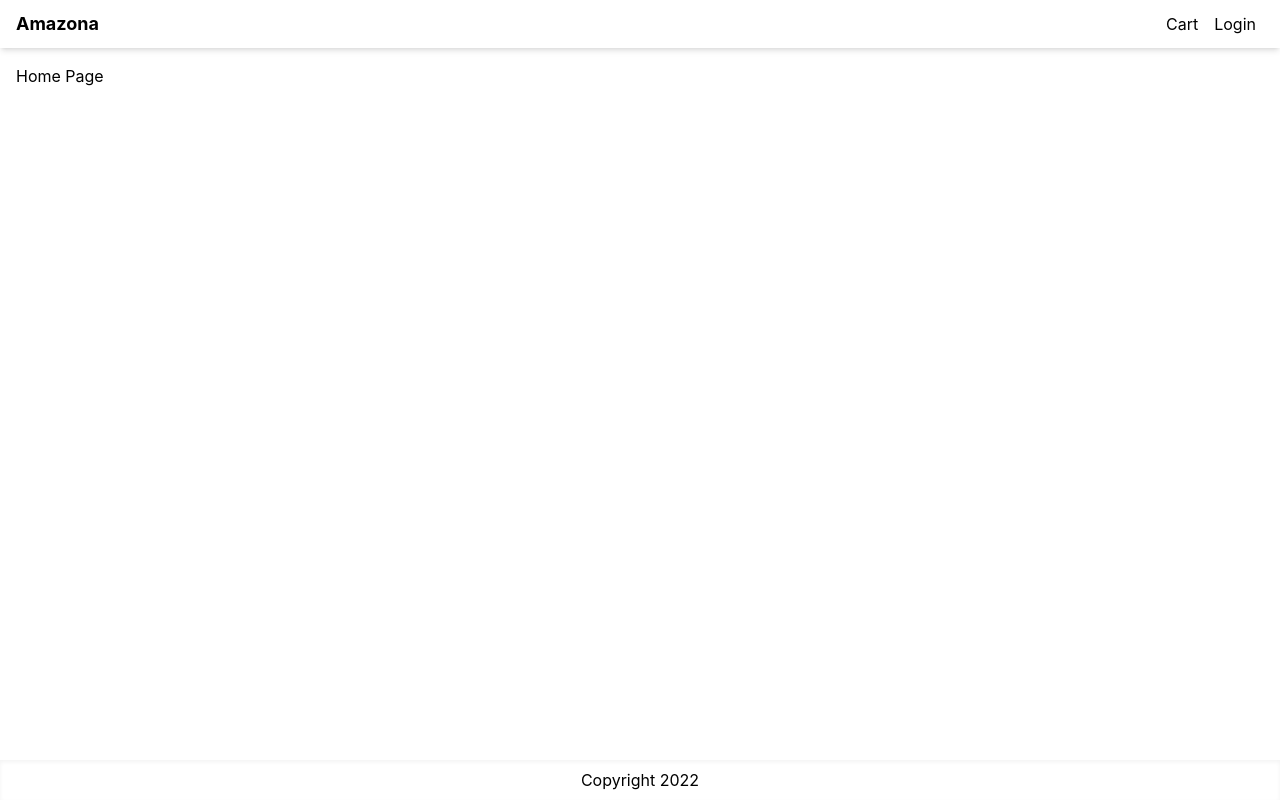
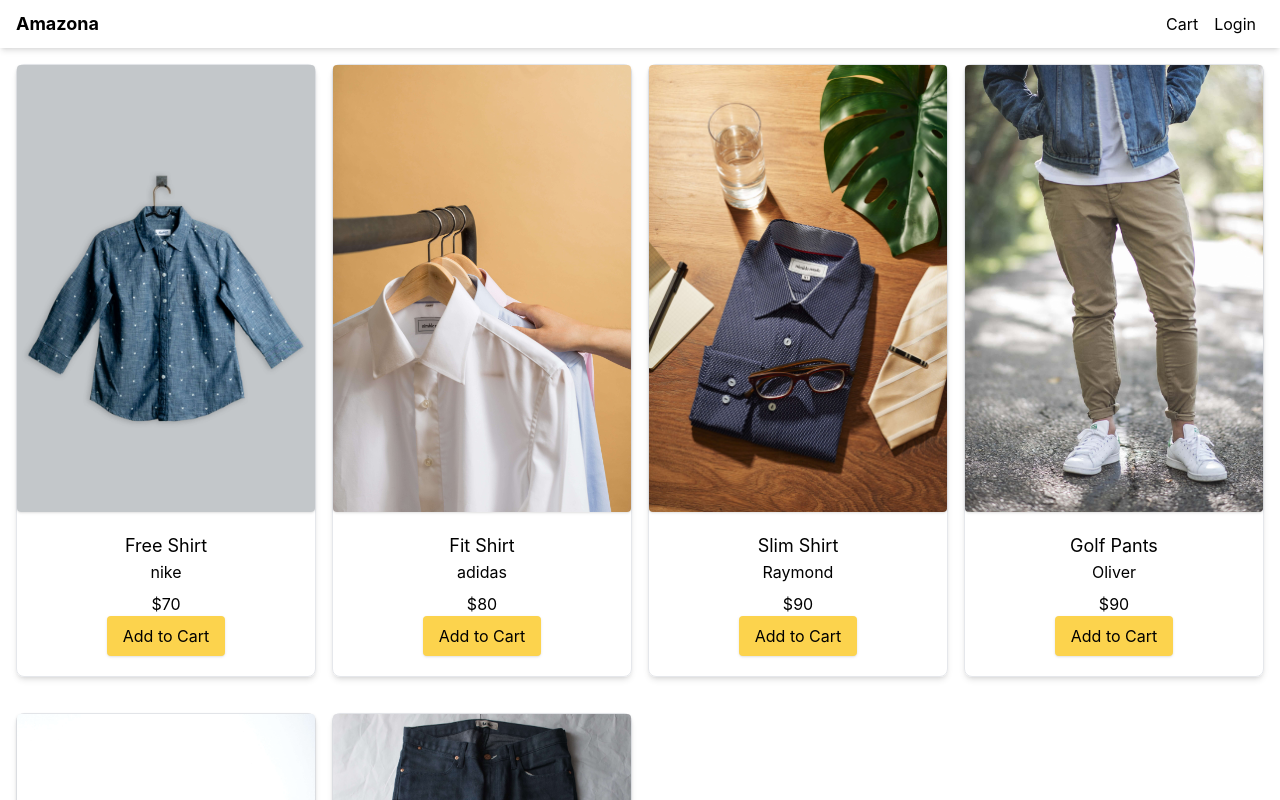
Before and after one commit to ChristianWare/Amazon-with-Tailwind, a Next.js app: page / in a window 1280 px wide. Shown: the top 800 px of the page. Built offline with nearby package versions, Linux system fonts and the light colour scheme.

Commit message:
ProductItem

```diff
--- a/components/Layout.js
+++ b/components/Layout.js
@@ -12,14 +12,14 @@ export default function Layout({ children, title }) {
       <div className='flex min-h-screen flex-col justify-between'>
         <header>
           <nav className='flex h-12 items-center px-4 justify-between shadow-md'>
-            <Link href='/' legacyBehavior>
+            <Link href='/'>
               <a className='text-lg font-bold'>Amazona</a>
             </Link>
             <div>
-              <Link href='/cart' legacyBehavior>
+              <Link href='/cart'>
                 <a className='p-2'>Cart</a>
               </Link>
-              <Link href='/login' legacyBehavior>
+              <Link href='/login'>
                 <a className='p-2'>Login</a>
               </Link>
             </div>
--- /dev/null
+++ b/components/ProductItem.js
@@ -0,0 +1,29 @@
+import Link from "next/link";
+
+export default function ProductItem({ product }) {
+  return (
+    <div className='card'>
+      <Link href={`/product/${product.slug}`}>
+        <a>
+          <img
+            src={product.image}
+            alt={product.name}
+            className='rounded shadow'
+          />
+        </a>
+      </Link>
+      <div className='flex flex-col items-center justify-center p-5'>
+        <Link href={`/product/${product.slug}`}>
+          <a>
+            <h2 className='text-lg'>{product.name}</h2>
+          </a>
+        </Link>
+        <p className='mb-2'>{product.brand}</p>
+        <p>${product.price}</p>
+        <button className='primary-button' type='button'>
+          Add to Cart
+        </button>
+      </div>
+    </div>
+  );
+}
--- a/package.json
+++ b/package.json
@@ -9,7 +9,7 @@
     "lint": "next lint"
   },
   "dependencies": {
-    "next": "13.0.2",
+    "next": "12.3.1",
     "react": "18.2.0",
     "react-dom": "18.2.0"
   },
--- a/pages/index.js
+++ b/pages/index.js
@@ -1,9 +1,17 @@
 import Layout from "../components/Layout";
+import ProductItem from "../components/ProductItem";
+import data from '../utils/data'
 
 export default function Home() {
   return (
     <div>
-      <Layout title='Home Page'>Home Page</Layout>
+      <Layout title='Home Page'>
+        <div className="grid grid-cols-1 gap-4 md:grid-cols-3 lg:grid-cols-4">
+          {data.products.map((product) => (
+            <ProductItem product={product} />
+          ))}
+        </div>
+      </Layout>
     </div>
   );
 }
--- a/styles/globals.css
+++ b/styles/globals.css
@@ -18,3 +18,11 @@ a {
 * {
   box-sizing: border-box;
 }
+
+.card {
+  @apply mb-5 block rounded-lg border border-gray-200 shadow-md
+}
+
+.primary-button {
+  @apply rounded bg-amber-300 py-2 px-4 shadow outline-none hover:bg-amber-400 active:bg-amber-500
+}
```
Also changed, not shown: public/images/shirt3.jpg, 1 other file (tests, documents, lock files or other folders).
